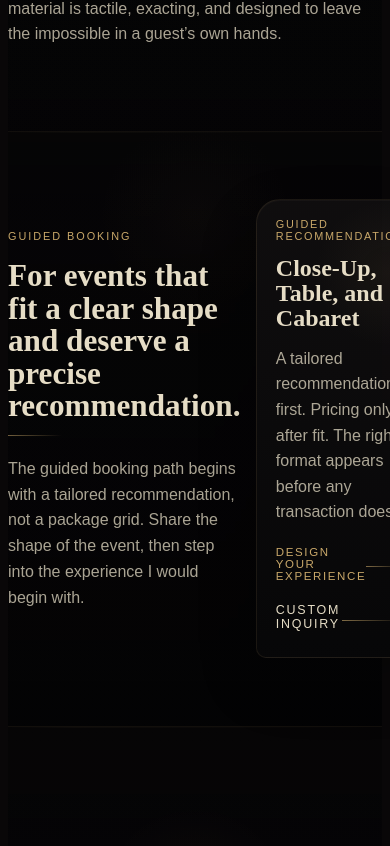
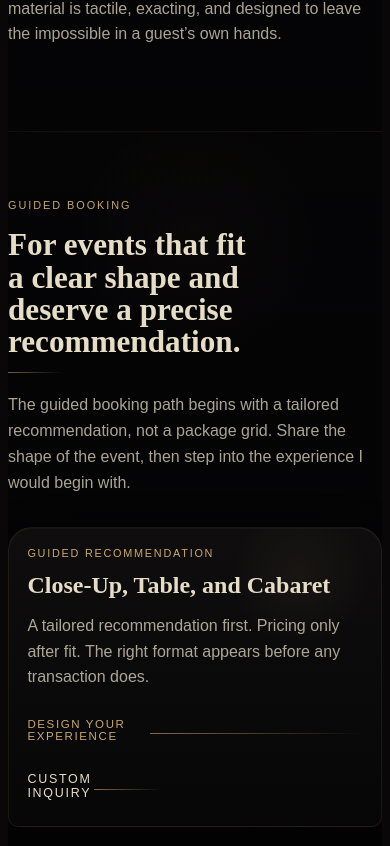
Before and after one commit to chaseellsworthiv-artifice/Artifice-Website, a Next.js app: page / in a window 390 px wide. Shown: the part 4338-5184 px from the top of the page. Built offline with nearby package versions, Linux system fonts and the light colour scheme; a web font is replaced by a local one.

Commit message:
Stack guided booking section on mobile

```diff
--- a/components/hero-experience.module.css
+++ b/components/hero-experience.module.css
@@ -1026,17 +1026,32 @@
     margin-top: 1.2rem;
   }
 
+  .consultationSection {
+    overflow: clip;
+  }
+
   .consultationGrid {
+    display: flex;
+    flex-direction: column;
     gap: 1rem;
+    align-items: stretch;
   }
 
   .consultationCard {
+    width: 100%;
     padding: 1.15rem;
     border-radius: 24px 24px 10px 10px;
   }
 
   .consultationCard h3 {
     font-size: 1.5rem;
+  }
+
+  .consultationCard .heroActions {
+    flex-direction: column;
+    align-items: flex-start;
+    gap: 0.8rem;
+    margin-top: 1.2rem;
   }
 
   .page {
```
